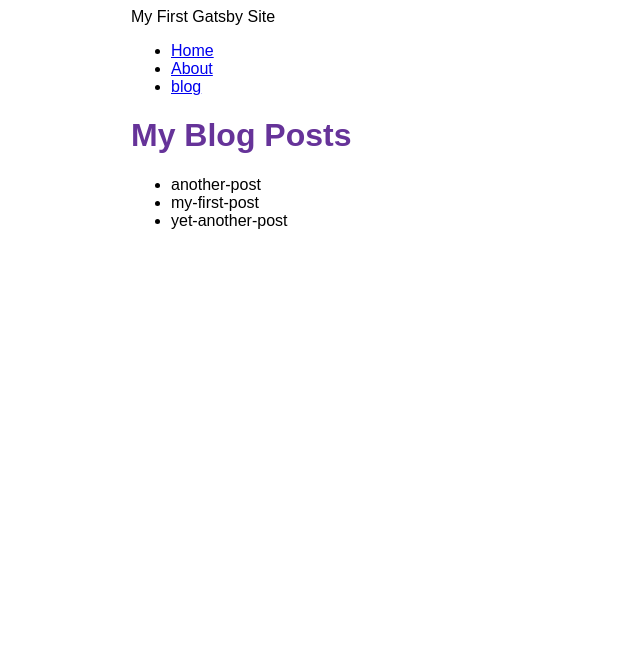
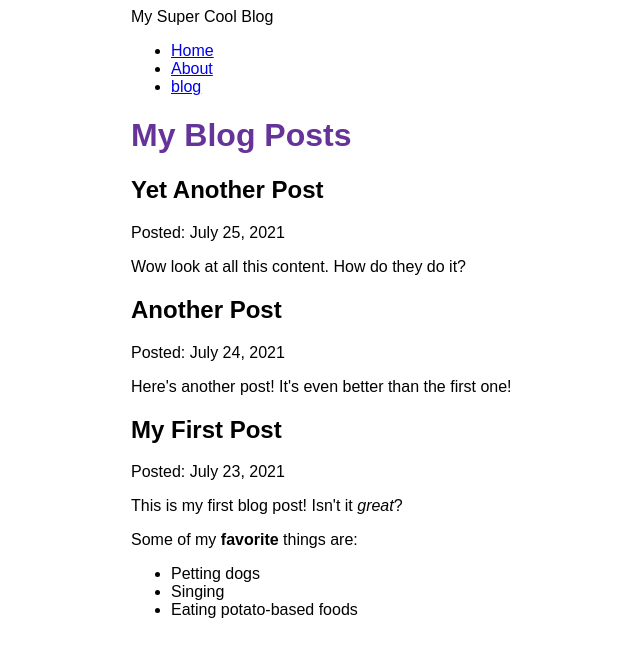
Before and after one commit to mu2uuu/my-fitst-gatsby-site, a Gatsby site: page /blog in a window 1280 px wide. Shown: the whole page, without its empty margins (159-799 px from the left). Built offline with nearby package versions, Linux system fonts and the light colour scheme; Gatsby itself is replaced by a stand-in of ours.

Commit message:
Finished Gatsby Tutorial Part 5

```diff
--- a/blog/another-post.mdx
+++ b/blog/another-post.mdx
@@ -0,0 +1,6 @@
+---
+title: "Another Post"
+date: "2021-07-24"
+---
+
+Here's another post! It's even better than the first one!
--- a/blog/my-first-post.mdx
+++ b/blog/my-first-post.mdx
@@ -0,0 +1,12 @@
+---
+title: "My First Post"
+date: "2021-07-23"
+---
+
+This is my first blog post! Isn't it _great_?
+
+Some of my **favorite** things are:
+
+- Petting dogs
+- Singing
+- Eating potato-based foods
--- a/blog/yet-another-post.mdx
+++ b/blog/yet-another-post.mdx
@@ -0,0 +1,6 @@
+---
+title: "Yet Another Post"
+date: "2021-07-25"
+---
+
+Wow look at all this content. How do they do it?
--- a/gatsby-config.js
+++ b/gatsby-config.js
@@ -1,16 +1,17 @@
 module.exports = {
   siteMetadata: {
-    title: "My First Gatsby Site",
+    title: "My Super Cool Blog",
   },
   plugins: [
     "gatsby-plugin-image",
     "gatsby-plugin-sharp",
     {
-      resolve: "gatsby-source-filesystem",
+      resolve: `gatsby-source-filesystem`,
       options: {
         name: `blog`,
-        path: `${__dirname}/blog`,
-      }
+        path: `${__dirname}/blog/`,
+      },
     },
+    "gatsby-plugin-mdx",
   ],
 };
--- a/package.json
+++ b/package.json
@@ -15,8 +15,11 @@
     "clean": "gatsby clean"
   },
   "dependencies": {
+    "@mdx-js/mdx": "^1.6.22",
+    "@mdx-js/react": "^1.6.22",
     "gatsby": "^4.4.0",
     "gatsby-plugin-image": "^2.4.0",
+    "gatsby-plugin-mdx": "^3.4.0",
     "gatsby-plugin-sharp": "^4.4.0",
     "gatsby-source-filesystem": "^4.4.0",
     "react": "^17.0.1",
--- a/src/pages/blog.js
+++ b/src/pages/blog.js
@@ -1,29 +1,41 @@
 import * as React from "react"
 import { graphql } from 'gatsby'
+import { MDXRenderer } from 'gatsby-plugin-mdx'
 import Layout from "../components/layout"
+
+// imports
 
 const BlogPage = ({ data }) => {
   return (
-    <Layout pageTitle={"My Blog Posts"}>
-      <ul>
-        {
-          data.allFile.nodes.map((node) => (
-            <li key={node.name}>
-              {node.name}
-            </li>
-          ))
-        }
-      </ul>
+    <Layout pageTitle="My Blog Posts">
+      {
+        data.allMdx.nodes.map((node) => (
+          <article key={node.id}>
+            <h2>{node.frontmatter.title}</h2>
+            <p>Posted: {node.frontmatter.date}</p>
+            <MDXRenderer>
+              {node.body}
+            </MDXRenderer>
+          </article>
+        ))
+      }
     </Layout>
   )
 }
+
 export const query = graphql`
   query {
-    allFile {
+    allMdx(sort: {fields: frontmatter___date, order: DESC}) {
       nodes {
-        name
+        frontmatter {
+          title
+          date(formatString: "MMMM DD, YYYY")
+        }
+        id
+        body
       }
     }
   }
 `
+
 export default BlogPage
```
Also changed, not shown: 1 other file.
